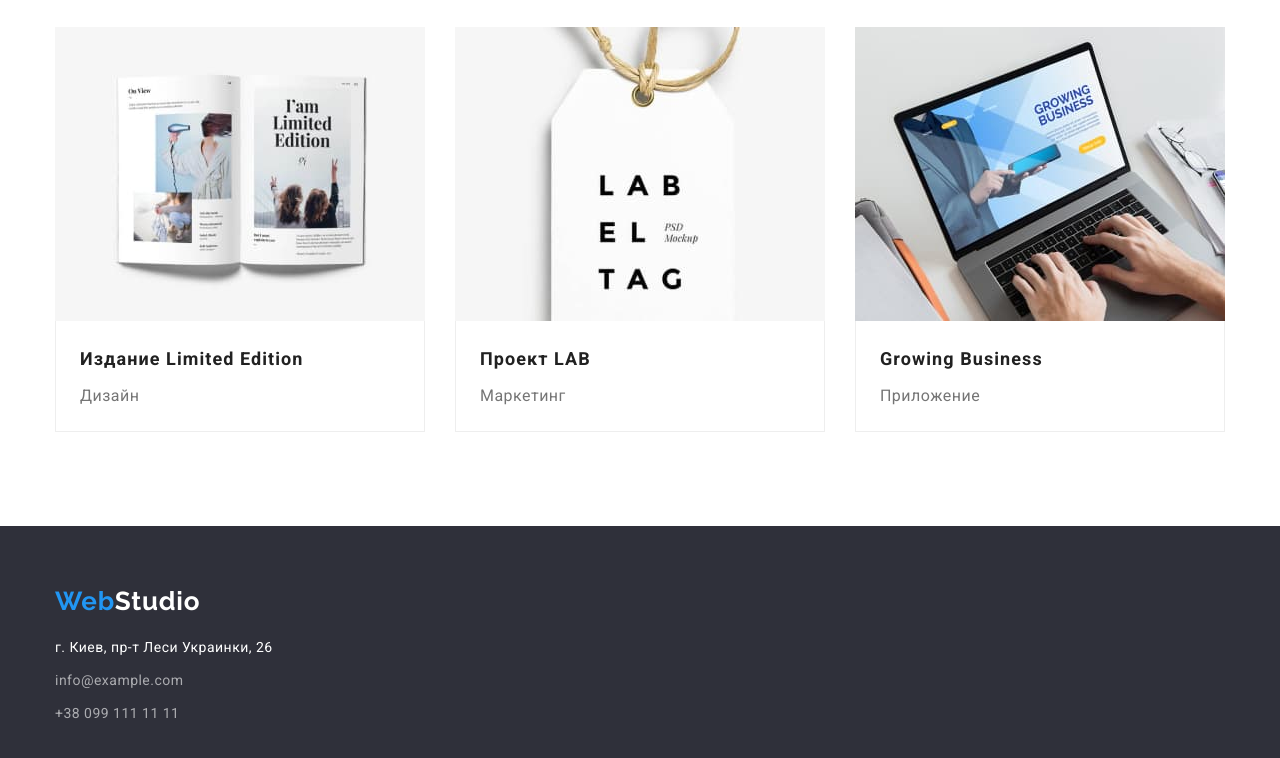
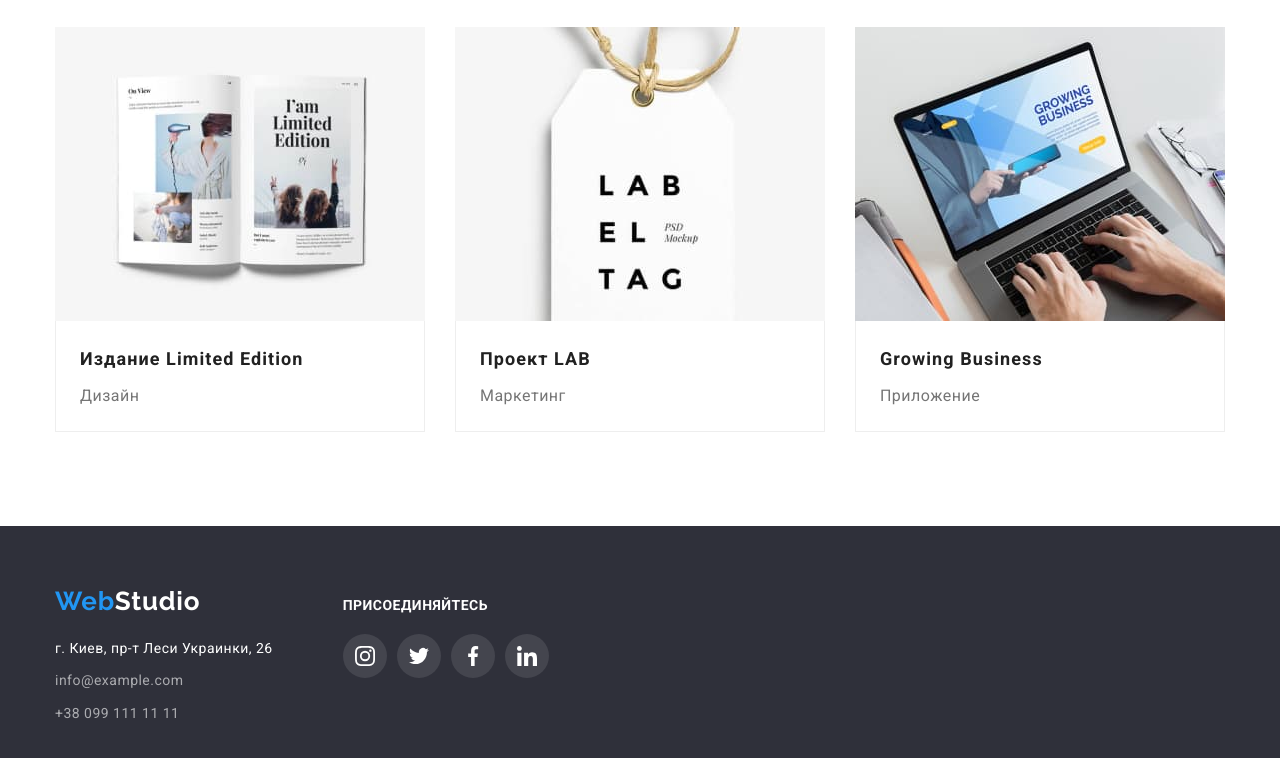
Before and after one commit to SvitlanaVelychko/goit-markup-hw-04, a plain HTML site: page portfolio.html in a window 1280 px wide. Shown: the part 1108-1866 px from the top of the page. Drawn offline with nearby package versions, Linux system fonts and the light colour scheme.

Commit message:
Добавляет фон и декоративные элементы

```diff
--- a/css/style.css
+++ b/css/style.css
@@ -443,7 +443,7 @@ a {
 
 .footer-container {
     display: flex;
-    justify-content: baseline;
+    align-items: baseline;
 }
 
 .footer a {
@@ -507,34 +507,37 @@ a {
 }
 
 
-.footer-socials .title {
+.footer-socials .text {
     margin-bottom: 20px;
 
+    font-weight: 700;
     font-size: 14px;
     line-height: 1.14;
     text-transform: uppercase;
     color: var(--white-color);
 }
 
-.footer-social-link {
-    display: block;
+.footer-social.link {
+    display: flex;
     width: 44px;
     height: 44px;
     border-radius: 50%;
     justify-content: center;
+    align-items: center;
 
     background-color: var(--icon-background-footer);
     color: var(--white-color);
 }
 
-.footer-social-link:hover, .footer-social-link:focus {
+.footer-social.link:hover, .footer-social.link:focus {
     background-color: var(--accent-color);
 }
 
-.footer-social-link .icon {
+.footer-social .icon {
     width: 20px;
     height: 20px;
     fill: currentColor;
+
 }
 
 
@@ -573,6 +576,9 @@ a {
 .filters .button:hover, .filters .button:focus {
     background-color: var(--accent-color);
     color: var(--white-color);
+    box-shadow: 0px 3px 1px rgba(0, 0, 0, 0.1),
+    0px 1px 2px rgba(0, 0, 0, 0.08),
+    0px 2px 2px rgba(0, 0, 0, 0.12);
 }
 
 /* Проекты */
@@ -596,6 +602,12 @@ a {
     display: block;
 }
 
+.project-item-link:hover, .project-item-link:focus {
+    box-shadow: 0px 1px 1px rgba(0, 0, 0, 0.12),
+    0px 4px 4px rgba(0, 0, 0, 0.06),
+    1px 4px 6px rgba(0, 0, 0, 0.16);
+}
+
 .project-item-content {
     padding: 20px 24px;
     border-right: 1px solid var(--border-project-color);
--- a/portfolio.html
+++ b/portfolio.html
@@ -27,8 +27,20 @@
                 </ul>
             </nav>
             <ul class="header-list list">
-                <li class="item"><a href="mailto:info@devstudio.com" class="link-mail">info@devstudio.com</a></li>
-                <li class="item"><a href="tel:+380961111111" class="link-tel">+38 096 111 11 11</a></li>
+                <li class="item">
+                    <a href="mailto:info@devstudio.com" class="link-mail">
+                        <svg class="mail-icon">
+                            <use href="./images/icons.svg#mail"></use>
+                        </svg>
+                        info@devstudio.com</a>
+                </li>
+                <li class="item">
+                    <a href="tel:+380961111111" class="link-tel">
+                        <svg class="tel-icon">
+                            <use href="./images/icons.svg#tel"></use>
+                        </svg>
+                        +38 096 111 11 11</a>
+                </li>
             </ul>
         </div>
     </header>
@@ -166,16 +178,16 @@
         </section>
     </main>
     <footer class="footer">
-        <div class="container">
+        <div class="container footer-container">
+            <div class="address-container">
                 <a href="" lang="en" class="logo-web">Web<span lang="en" class="logo-studio">Studio</span>
                 </a>
                 <address>
                     <ul class="address-list list">
                         <li class="item">
                             <a href="https://www.google.com/maps/d/viewer?msa=0&mid=10uSM3H-mIU3GznYo2szRIEphczw&ll=50.42732700000001%2C30.538092&z=17#:~:text=%3Ciframe%20src%3D%22https%3A//www.google.com/maps/d/embed%3Fmid%3D10uSM3H%2DmIU3GznYo2szRIEphczw%26ehbc%3D2E312F%22%20width%3D%22640%22%20height%3D%22480%22%3E%3C/iframe%3E"
-                        target="_blank"
-                        rel="noopener noreferrer nofollow"
-                        class="link-address">г. Киев, пр-т Леси Украинки, 26
+                                target="_blank" rel="noopener noreferrer nofollow" class="link-address">г. Киев, пр-т Леси
+                                Украинки, 26
                             </a>
                         </li>
                         <li class="item">
@@ -187,6 +199,40 @@
                     </ul>
                 </address>
             </div>
+            <div class="footer-socials">
+                <p class="text">присоединяйтесь</p>
+                <ul class="social-links list">
+                    <li class="item">
+                        <a href="" class="footer-social link">
+                            <svg class="icon">
+                                <use href="./images/icons.svg#instagram"></use>
+                            </svg>
+                        </a>
+                    </li>
+                    <li class="item">
+                        <a href="" class="footer-social link">
+                            <svg class="icon">
+                                <use href="./images/icons.svg#twitter"></use>
+                            </svg>
+                        </a>
+                    </li>
+                    <li class="item">
+                        <a href="" class="footer-social link">
+                            <svg class="icon">
+                                <use href="./images/icons.svg#facebook"></use>
+                            </svg>
+                        </a>
+                    </li>
+                    <li class="item">
+                        <a href="" class="footer-social link">
+                            <svg class="icon">
+                                <use href="./images/icons.svg#linkedin"></use>
+                            </svg>
+                        </a>
+                    </li>
+                </ul>
+            </div>
+        </div>
     </footer>
 </body>
 </html>
```
Also changed, not shown: index.html (+5 -5 lines). Lines whose indentation alone changed are shown as unchanged.
